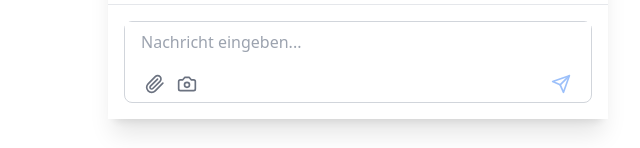
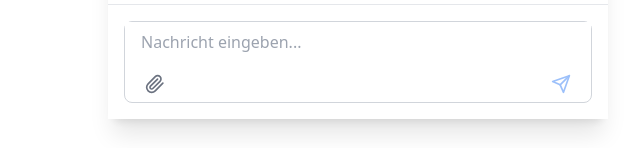
Before and after one commit to Adiyan02/Chatbot, a React (Vite) app: page / in a window 1280 px wide. Both pictures are taken after a click on the button 1236 px from the left and 756 px from the top of the page. Shown: the part 649-797 px from the top of the page, without its empty margins (640-1280 px from the left). Built offline with nearby package versions, Linux system fonts and the light colour scheme.

Commit message:
Enhanced Camera mode

```diff
--- a/src/components/ChatInput.tsx
+++ b/src/components/ChatInput.tsx
@@ -10,6 +10,23 @@ interface ChatInputProps {
   allowCamera?: boolean;
 }
 
+const useIsMobile = () => {
+  const [isMobile, setIsMobile] = React.useState(false);
+
+  React.useEffect(() => {
+    const checkIsMobile = () => {
+      const isMobileDevice = /iPhone|iPad|iPod|Android|webOS|BlackBerry|Windows Phone/i.test(navigator.userAgent);
+      setIsMobile(isMobileDevice);
+    };
+
+    checkIsMobile();
+    window.addEventListener('resize', checkIsMobile);
+    return () => window.removeEventListener('resize', checkIsMobile);
+  }, []);
+
+  return isMobile;
+};
+
 export const ChatInput: React.FC<ChatInputProps> = ({
   onSendMessage,
   disabled,
@@ -17,6 +34,7 @@ export const ChatInput: React.FC<ChatInputProps> = ({
   allowFileUpload = true,
   allowCamera = true
 }) => {
+  const isMobile = useIsMobile();
   const [input, setInput] = useState('');
   const [selectedFile, setSelectedFile] = useState<File[] | null>(null);
   const [isUploading, setIsUploading] = useState(false);
@@ -216,7 +234,7 @@ export const ChatInput: React.FC<ChatInputProps> = ({
               </button>
             )}
 
-            {allowCamera && (
+            {allowCamera && isMobile && (
               <button
                 type="button"
                 onClick={handleCameraCapture}
```
Also changed, not shown: 1 other file (tests, documents, lock files or other folders).
